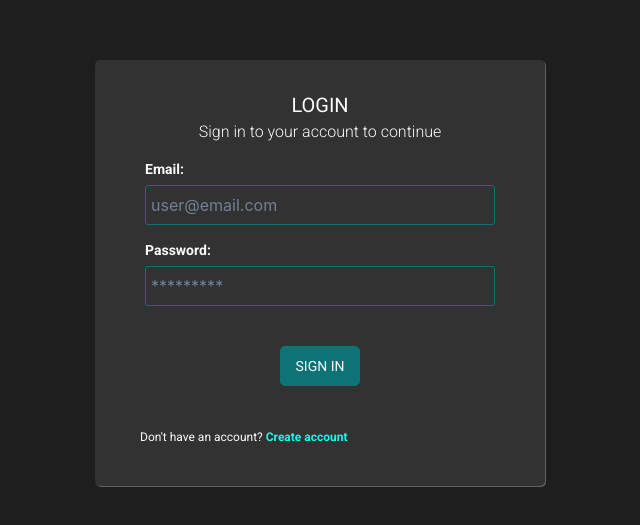
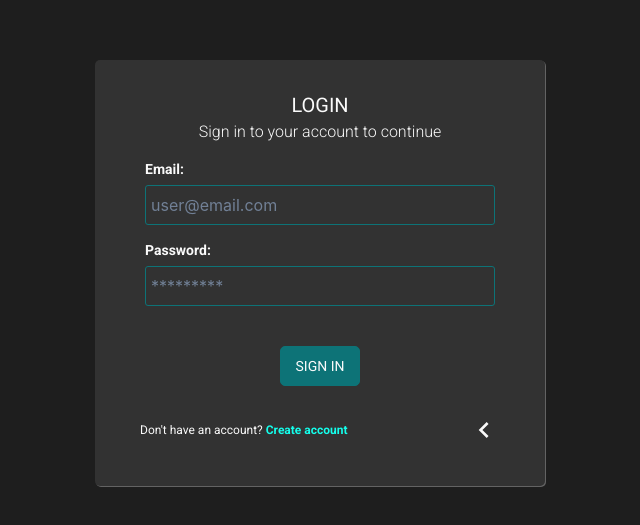
Before and after one commit to RafaelClaudio7/td-vite, a React (Vite) app: page /signin in a window 1280 px wide. Shown: the part 127-652 px from the top of the page, without its empty margins (320-960 px from the left). Built offline with nearby package versions, Linux system fonts and the light colour scheme; a web font is replaced by a local one.

Commit message:
Botão de voltar

```diff
--- a/package.json
+++ b/package.json
@@ -11,6 +11,7 @@
     "test": "jest"
   },
   "dependencies": {
+    "@chakra-ui/icons": "^2.0.19",
     "@chakra-ui/react": "^2.6.1",
     "@emotion/react": "^11.10.8",
     "@emotion/styled": "^11.10.8",
--- a/src/pages/Home/index.tsx
+++ b/src/pages/Home/index.tsx
@@ -1,4 +1,4 @@
-import React from "react";
+import React, { useEffect } from "react";
 import { Box } from "@chakra-ui/react";
 import { colors } from "../../constants/colors";
 import {
@@ -29,13 +29,30 @@ export default function Home() {
     navigate("/signin");
   }
 
+  async function handleNavigateSignUp() {
+    navigate("/signup");
+  }
+
+  useEffect(() => {
+    console.log("ComponentDidMount");
+
+    return () => {
+      console.log("Cleanup");
+    };
+  }, []);
+
   return (
     <Box bg={colors.black}>
       <Header>
         <Logo>MTD</Logo>
         <ButtonGroup width="205px">
           <Button size="sm" label="Sign In" onClick={handleNavigateSignIn} />
-          <Button outlined size="sm" label="Sign Up" />
+          <Button
+            outlined
+            size="sm"
+            label="Sign Up"
+            onClick={handleNavigateSignUp}
+          />
         </ButtonGroup>
       </Header>
       <Main>
--- a/src/pages/SignIn/index.tsx
+++ b/src/pages/SignIn/index.tsx
@@ -3,7 +3,9 @@ import { colors } from "../../constants/colors";
 import { Box } from "@chakra-ui/react";
 import Button from "../../components/Button";
 import Input from "../../components/Input";
+import { ChevronLeftIcon } from "@chakra-ui/icons";
 import {
+  BottomContent,
   ButtonContainer,
   Container,
   Description,
@@ -75,10 +77,17 @@ export default function SignIn() {
             <ButtonContainer>
               <Button label="Sign In" size="sm" type="submit" />
             </ButtonContainer>
-            <Message>
-              Don't have an account?{" "}
-              <MessageLink href="/signup">Create account</MessageLink>{" "}
-            </Message>
+            <BottomContent>
+              <Message>
+                Don't have an account?{" "}
+                <MessageLink href="/signup">Create account</MessageLink>{" "}
+              </Message>
+              <div>
+                <a href="/" title="Voltar">
+                  <ChevronLeftIcon boxSize={8} color={colors.white} />
+                </a>
+              </div>
+            </BottomContent>
           </FormBottom>
         </Form>
       </Container>
--- a/src/pages/SignIn/styles.ts
+++ b/src/pages/SignIn/styles.ts
@@ -44,17 +44,22 @@ export const FormBottom = styled.div`
   flex-direction: column;
   height: 20%;
   height: 100px;
-
   width: 80%;
   justify-content: space-between;
   align-items: center;
+`;
+
+export const BottomContent = styled.div`
+  display: flex;
+  justify-content: space-between;
+  align-items: center;
+  width: 100%;
 `;
 
 export const Message = styled.p`
   font-size: 12px;
   font-family: "Roboto";
   color: ${colors.white};
-  align-self: flex-start;
 `;
 
 export const MessageLink = styled.a`
--- a/src/pages/SignUp/index.tsx
+++ b/src/pages/SignUp/index.tsx
@@ -7,6 +7,7 @@ import Label from "../../components/Label";
 import Input from "../../components/Input";
 import Button from "../../components/Button";
 import {
+  BottomContent,
   ButtonContainer,
   Container,
   Description,
@@ -17,6 +18,7 @@ import {
   Title,
   TitleContainer,
 } from "../SignIn/styles";
+import { ChevronLeftIcon } from "@chakra-ui/icons";
 
 interface ISignUpData {
   firstName: string;
@@ -107,10 +109,17 @@ export default function SignUp() {
             <ButtonContainer>
               <Button label="Sign Up" size="sm" type="submit" />
             </ButtonContainer>
-            <Message>
-              Do you have a account?{" "}
-              <MessageLink href="/signin">Sign In</MessageLink>{" "}
-            </Message>
+            <BottomContent>
+              <Message>
+                Do you have a account?{" "}
+                <MessageLink href="/signin">Sign In</MessageLink>{" "}
+              </Message>
+              <div>
+                <a href="/" title="Voltar">
+                  <ChevronLeftIcon boxSize={8} color={colors.white} />
+                </a>
+              </div>
+            </BottomContent>
           </FormBottom>
         </Form>
       </Container>
```
Also changed, not shown: 1 other file (tests, documents, lock files or other folders).
